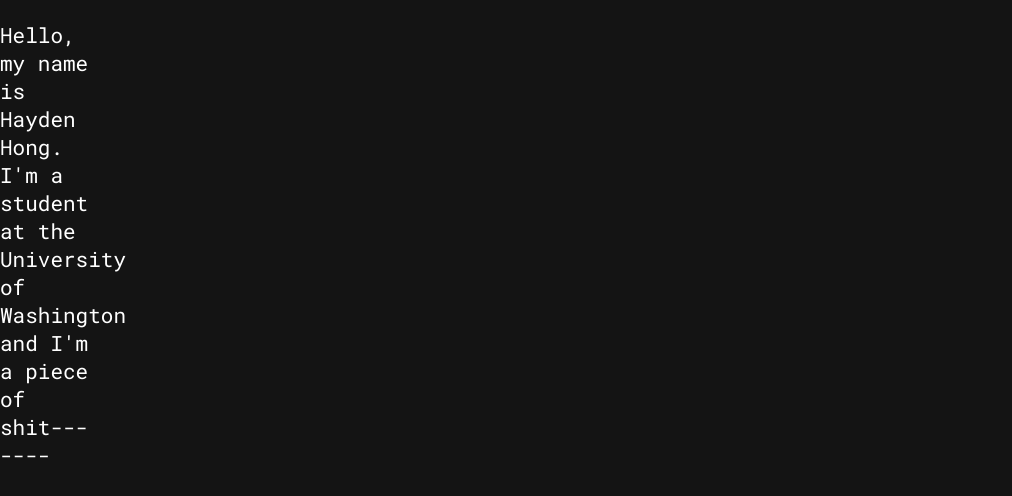
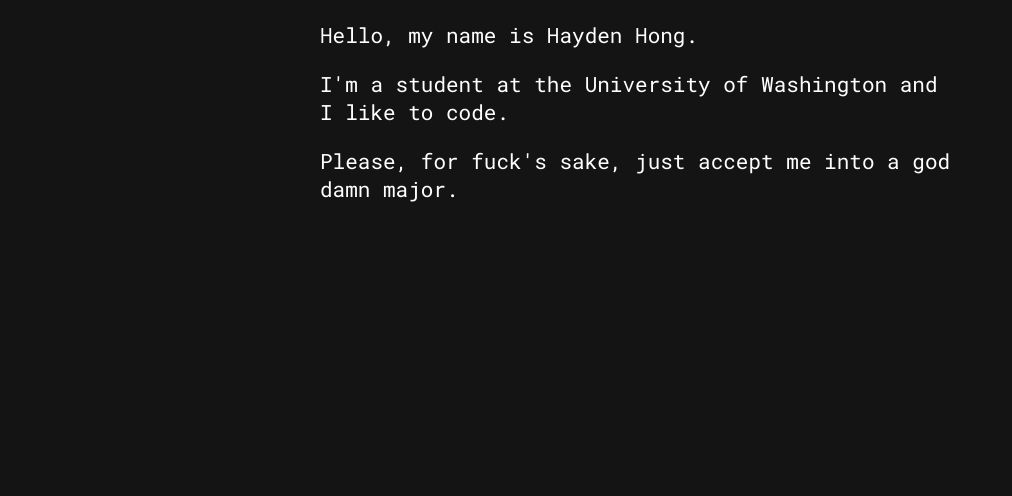
Before and after one commit to AFRUITPIE/Hayden-Hong-React, a React (Create React App) app: page / in a window 1280 px wide. Shown: the top 496 px of the page, without its empty margins (0-1012 px from the left). Built offline with nearby package versions, Linux system fonts and the light colour scheme.

Commit message:
Centered text

```diff
--- a/src/index.css
+++ b/src/index.css
@@ -1,18 +1,12 @@
 body {
-  margin: 0;
-  padding: 0;
   font-family: 'Roboto Mono', monospace;
   font-size: 21px;
   background-color: #141414;
   color: white;
 
   /*Alignment*/
-  width: 100px;
-  height: 100px;
-
-  position: absolute;
-  top:0;
-  bottom: 0;
-  left: 0;
-  right: 0;
+  vertical-align: middle;
+  margin-right: auto;
+  margin-left: auto;
+  width: 50%;
 }
--- a/src/index.js
+++ b/src/index.js
@@ -3,23 +3,55 @@
 import './index.css';
 import registerServiceWorker from './registerServiceWorker';
 
-let bodyText = "Hello, my name is Hayden Hong. I'm a student at the University of Washington and I'm a piece of shit. AMA. ";
+let bodyText = "Hello, my name is Hayden Hong.";
+let bodyText2 = "I'm a student at the University of Washington and I like to code.";
+let bodyText3 = "Please, for fuck's sake, just accept me into a god damn major.";
+let bodyText4 = "I can't take it anymore."
+
+let randomChars = ["-", "/", "<", "?", ">"];
 
 renderText(0);
 
 function renderText(i) {
+    let toPrint = bodyText;
+    let toPrint2 = bodyText2;
+    let toPrint3 = bodyText3;
+
+    // I know, this is some hot garbage. It will be fixed later.
+    if (i < bodyText.length) {
+        toPrint = bodyText.substring(0, i);
+    }
+
+    if (i < bodyText2.length) {
+        toPrint2 = bodyText2.substring(0, i);
+    }
+
+    if (i < bodyText3.length) {
+        toPrint3 = bodyText3.substring(0, i);
+    }
+
+    for (let j = 0; j < bodyText.length - i; j++) {
+        toPrint = toPrint + randomChars[Math.floor((Math.random() * randomChars.length))];
+    }
+    for (let j = 0; j < bodyText2.length - i; j++) {
+        toPrint2 = toPrint2 + randomChars[Math.floor((Math.random() * randomChars.length))];
+    }
+    for (let j = 0; j < bodyText3.length - i; j++) {
+        toPrint3 = toPrint3 + randomChars[Math.floor((Math.random() * randomChars.length))];
+    }
 
 
-    let toPrint = bodyText.substring(0, i);
+    ReactDOM.render(
+        <div className="body">
+            <p>{toPrint}</p>
+            <p>{toPrint2}</p>
+            <p>{toPrint3}</p>
+        </div>
+        , document.getElementById('root')
+    );
 
-    for (let j = 0; j < bodyText.length - i; j++) {
-        toPrint = toPrint + "-";
-    }
-
-    ReactDOM.render(<p className="body">{toPrint}</p>, document.getElementById('root'));
-
-    if (i < bodyText.length) {
-        setTimeout(function() {renderText(i + 1)}, 50);
+    if (i < 100) { // Dear god this is hard coded so badly
+        setTimeout(function() {renderText(i + 1)}, 10);
     }
 }
 
```
